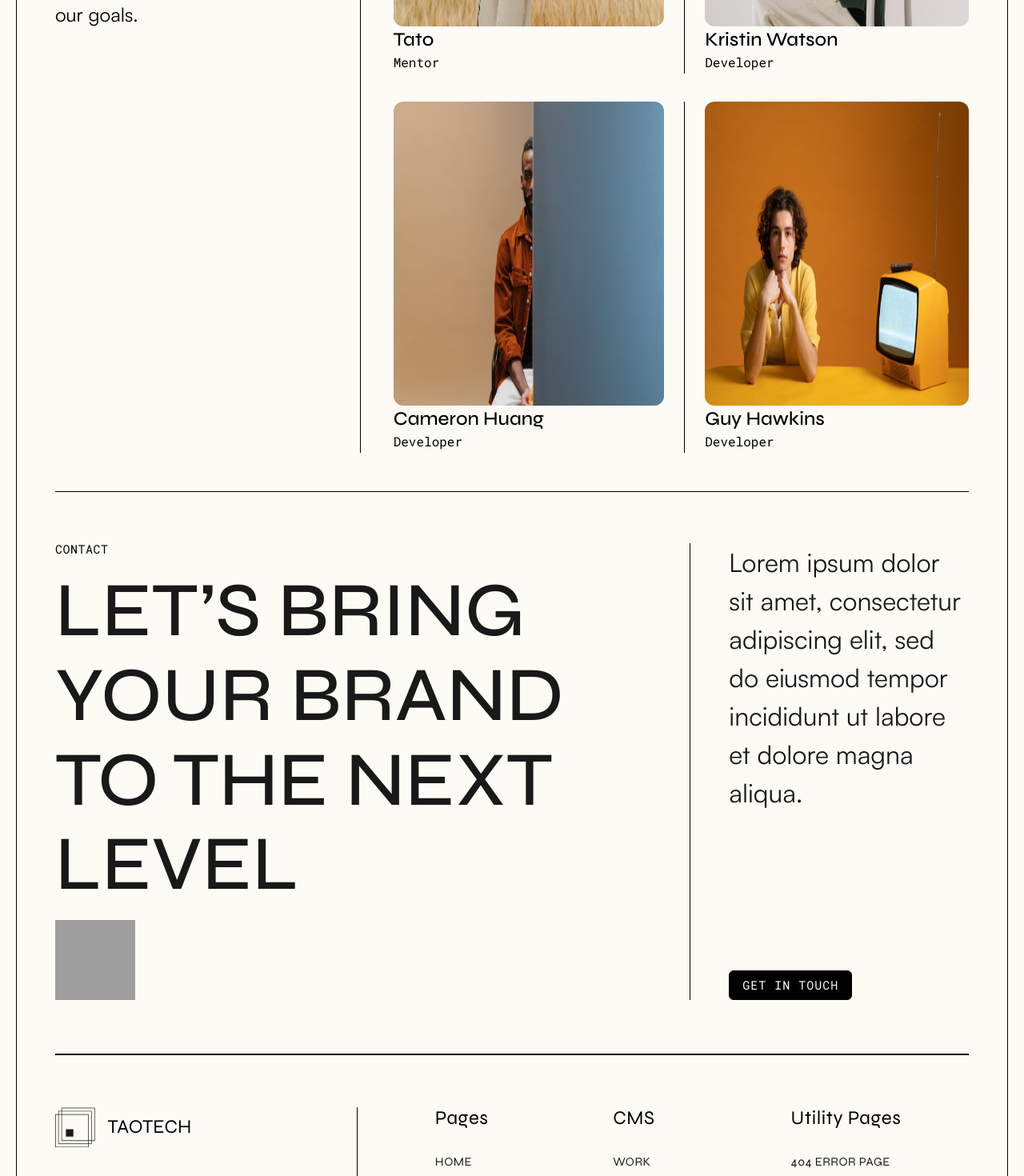
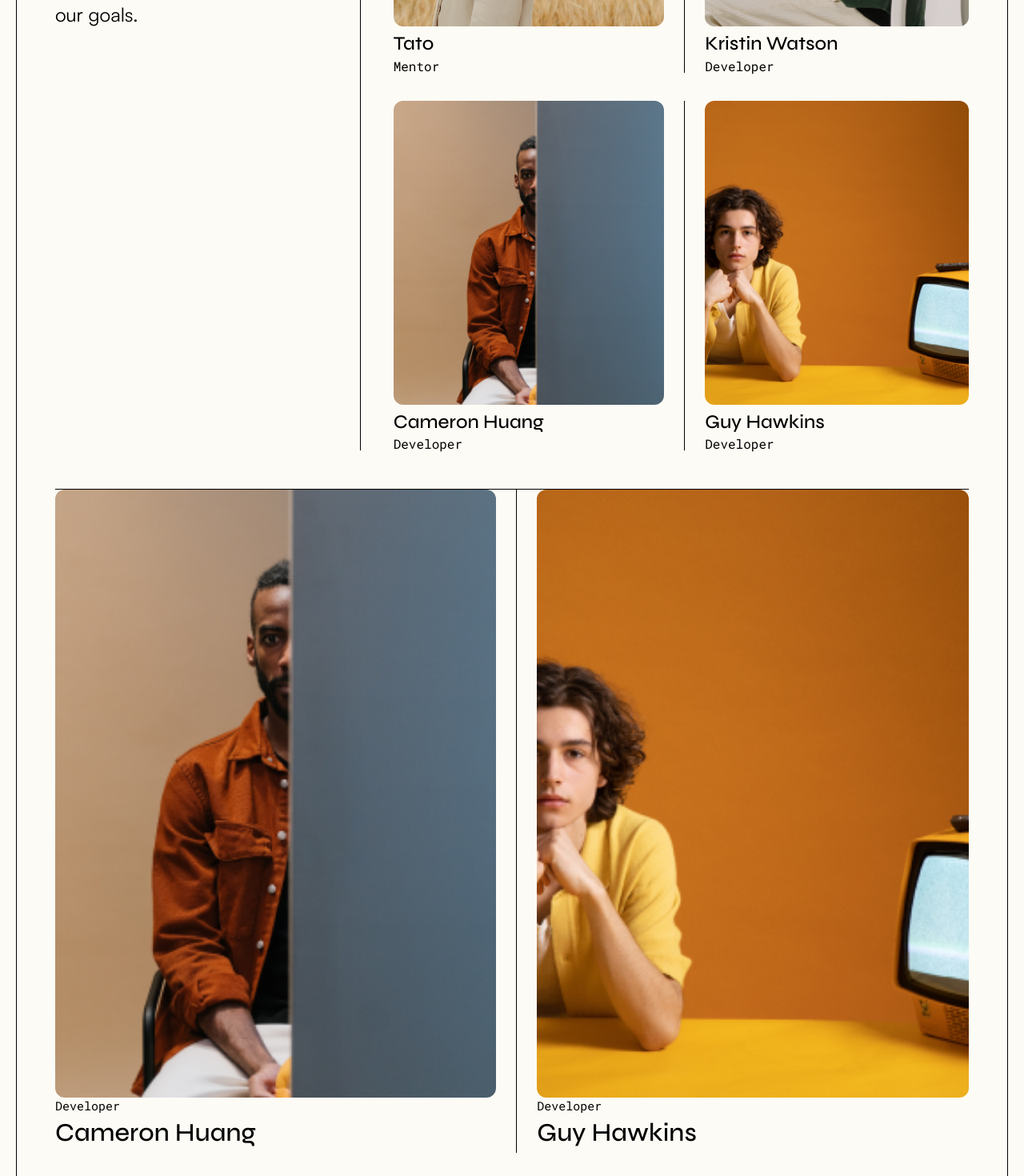
Before and after one commit to taodemy/website, a Next.js app: page /studio in a window 1280 px wide. Shown: the part 2960-4430 px from the top of the page at 80% size. Built offline with nearby package versions, Linux system fonts and the light colour scheme; grey boxes are pictures that could not be loaded.

Commit message:
add card size variants

```diff
--- a/components/base/MemberCard.tsx
+++ b/components/base/MemberCard.tsx
@@ -1,20 +1,35 @@
 import styles from "@/styles/MemberCard.module.css";
 import { fontRobotoMono, fontSyne } from "../../pages/_app";
 
-type CardVariant = "column" | "row";
+type CardDirectionVariant = "column" | "column_reverse" | "row";
+type CardSizeVariant = "lg" | "md" | "sm";
 
 interface CardProps {
   title: string;
   subtitle: string;
   image: string;
-  direction: CardVariant;
+  direction?: CardDirectionVariant;
+  size?: CardSizeVariant;
 }
 
-const MemberCard = ({ title, subtitle, image, direction, ...otherProps }: CardProps) => {
+const MemberCard = ({
+  title,
+  subtitle,
+  image,
+  direction = "column",
+  size = "sm",
+  ...otherProps
+}: CardProps) => {
   const directionVariants = {
     row: "card__title_container_row",
     column: "card__title_container_column",
     column_reverse: "card__title_container_column_reverse",
+  };
+
+  const sizeVariants = {
+    lg: "card__image_large",
+    md: "card__image_medium",
+    sm: "card__image_small",
   };
 
   return (
@@ -22,9 +37,7 @@ const MemberCard = ({ title, subtitle, image, direction, ...otherProps }: CardPr
       <img
         src={image}
         alt={`${title} image`}
-        className={styles["card__image"]}
-        width="100%"
-        height="380"
+        className={`${styles["card__image"]} ${styles[sizeVariants[size]]}`}
       />
       <div className={styles[directionVariants[direction]]}>
         <h1 className={`${fontSyne.className} global__text--large ${styles["card__title"]}`}>
--- a/components/general/FeaturedWork.tsx
+++ b/components/general/FeaturedWork.tsx
@@ -3,6 +3,7 @@ import styles from "../../styles/FeaturedWork.module.css";
 import { fontSyne, fontSatoshi, fontRobotoMono } from "../../pages/_app";
 import Button from "../base/Button";
 import { useState } from "react";
+import MemberCard from "../base/MemberCard";
 
 export default function FeaturedWork() {
   const [imgBoxes, setImgBoxes] = useState([
--- a/components/general/OurTeam.tsx
+++ b/components/general/OurTeam.tsx
@@ -31,6 +31,7 @@ const OurTeam = () => {
     },
   ];
   return (
+    <>
       <section className={styles["our_team"]}>
         <div className={styles["our_team__text_container"]}>
           <h1 className={`${fontSyne.className} global__heading-h1 ${styles.our_team__title}`}>
@@ -72,6 +73,24 @@ const OurTeam = () => {
           />
         </div>
       </section>
+      <div className={styles["test"]}>
+        <MemberCard
+          title="Cameron Huang"
+          subtitle="Developer"
+          image="img/featured-work-sec-img-3.png"
+          direction="column_reverse"
+          size="md"
+        />
+        <Divider />
+        <MemberCard
+          title="Guy Hawkins"
+          subtitle="Developer"
+          image="img/featured-work-sec-img-4.png"
+          direction="column_reverse"
+          size="md"
+        />
+      </div>
+    </>
   );
 };
 
--- a/layouts/index.tsx
+++ b/layouts/index.tsx
@@ -1,7 +1,6 @@
 import { ReactNode } from "react";
 import Footer from "./Footer";
 import Header from "./Header";
-import Footer from "./Footer";
 
 interface LayoutProps {
   children: ReactNode;
--- a/styles/MemberCard.module.css
+++ b/styles/MemberCard.module.css
@@ -1,5 +1,6 @@
 .card__image {
   border-radius: 12px;
+  object-fit: cover;
 }
 
 .card__title_container_column {
@@ -11,6 +12,7 @@
   display: flex;
   flex-direction: row;
   justify-content: space-between;
+  align-items: center;
 }
 
 .card__title_container_column_reverse {
@@ -26,12 +28,25 @@
   font-size: 15px;
 }
 
+.card__image_large {
+  width: 100%;
+}
+
+.card__image_medium {
+  width: 100%;
+  height: auto;
+  min-height: 760px;
+}
+
+.card__image_small {
+  width: 100%;
+  height: 380px;
+}
+
 .card__title {
   font-weight: 500;
-  line-height: 28px;
 }
 
 .card__subtitle {
   font-weight: 400;
-  line-height: 28px;
 }
--- a/styles/OurTeam.module.css
+++ b/styles/OurTeam.module.css
@@ -21,4 +21,12 @@
   grid-row-gap: 35px;
   border-left: var(--default-border);
   padding-left: 41px;
+  justify-content: space-between;
 }
+
+.test {
+  display: grid;
+  grid-template-columns: auto auto auto;
+  grid-column-gap: 25px;
+  justify-content: space-between;
+}
```
Lines whose indentation alone changed are shown as unchanged.
